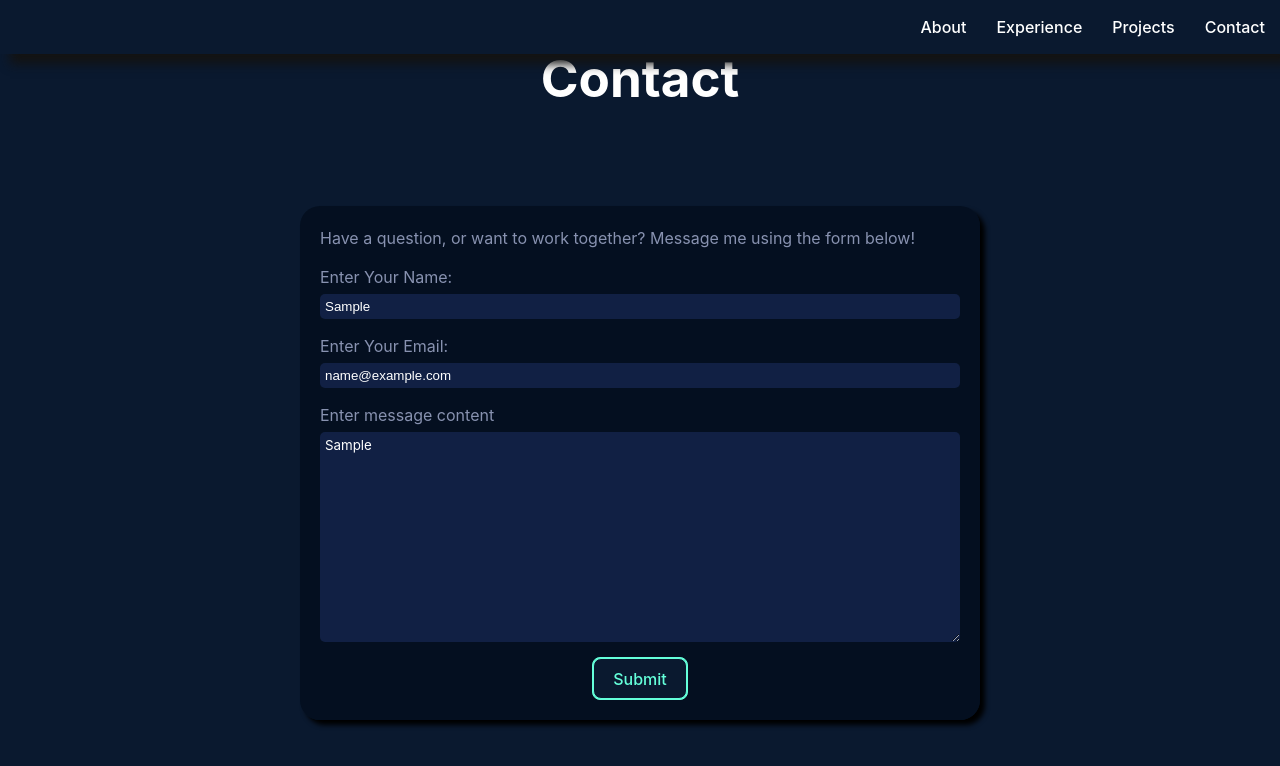
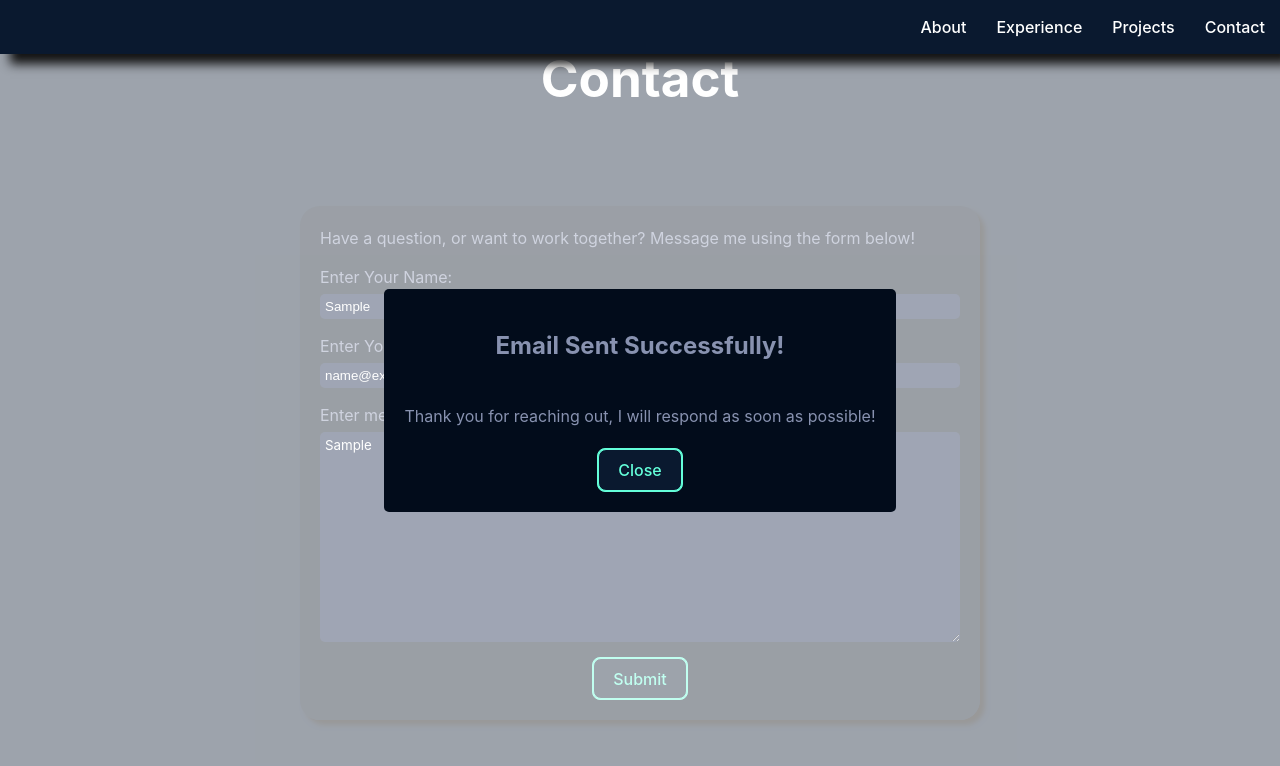
Before and after one commit to Zachary-Kiz/personalWebsiteV1, a React (Vite) app: page / in a window 1280 px wide. Both pictures are taken after typing "Sample", "name@example.com", "Sample" into the empty fields and a click on the button "Submit". Shown: the part 2079-2845 px from the top of the page. Built offline with nearby package versions, Linux system fonts and the light colour scheme; no server answers.

Commit message:
Add popup for successful emails

```diff
--- /dev/null
+++ b/src/components/Popup/Popup.css
@@ -0,0 +1,32 @@
+.popupBackground {
+    position: fixed;
+    top: 0;
+    left: 0;
+    z-index: 9999;
+    height: 100%;
+    width: 100%;
+    background-color: rgb(255,255,255, 0.6);
+}
+
+.popupCenter {
+    display: flex;
+    height: 100vh;
+    align-items: center;
+    justify-content: center;
+}
+
+.popupContainer {
+    position: absolute;
+    display: flex;
+    flex-direction: column;
+    gap: 20px;
+    align-items: center;
+    background-color: rgb(2, 12, 27);
+    padding: 20px;
+    border-radius: 5px;
+}
+
+.closeContainer {
+    align-items: center;
+    width: min-content;
+}
--- /dev/null
+++ b/src/components/Popup/Popup.jsx
@@ -0,0 +1,24 @@
+import './Popup.css'
+import Button from '../Button/Button';
+
+const Popup = ({children, title, isOpen, setIsOpen}) => {
+
+    return (
+        isOpen && (<div className="popupBackground">
+            <div className='popupCenter'>
+                <div className='popupContainer'>
+                    <h2>{title}</h2>
+                    <div>
+                        {children}
+                    </div>
+                    <div className='closeContainer'>
+                        <Button onClick={() => setIsOpen("")}>Close</Button>
+                    </div>
+                </div>
+            </div>
+
+        </div>)
+    )
+}
+
+export default Popup;
--- a/src/sections/Contact/Contact.jsx
+++ b/src/sections/Contact/Contact.jsx
@@ -7,8 +7,7 @@ import Button from "../../components/Button/Button";
 import sendEmail from "../../api/sendEmail";
 import { Ring } from 'ldrs/react'
 import 'ldrs/react/Ring.css'
-
-// Default values shown
+import Popup from "../../components/Popup/Popup";
 
 const Contact = () => {
     const [form, setForm] = useState({
@@ -19,6 +18,7 @@ const Contact = () => {
 
     const [errors, setErrors] = useState({});
     const [isLoading, setIsLoading] = useState(false);
+    const [isOpen, setIsOpen] = useState("")
 
     const handleUpdate = (e) => {
         const { name, value } = e.target;
@@ -59,6 +59,7 @@ const Contact = () => {
         submitEmail();
         setTimeout(function() {
             setIsLoading(false)
+            setIsOpen("Success")
         }, 1000)
 
     };
@@ -66,6 +67,9 @@ const Contact = () => {
     return (
         <div>
             <Header>Contact</Header>
+            <Popup title={"Email Sent Successfully!"} isOpen={isOpen.includes("Success")} setIsOpen={setIsOpen}>
+                Thank you for reaching out, I will respond as soon as possible!
+            </Popup>
             <div className="contactContainer">
                 Have a question, or want to work together?
                 Message me using the form below!
```
